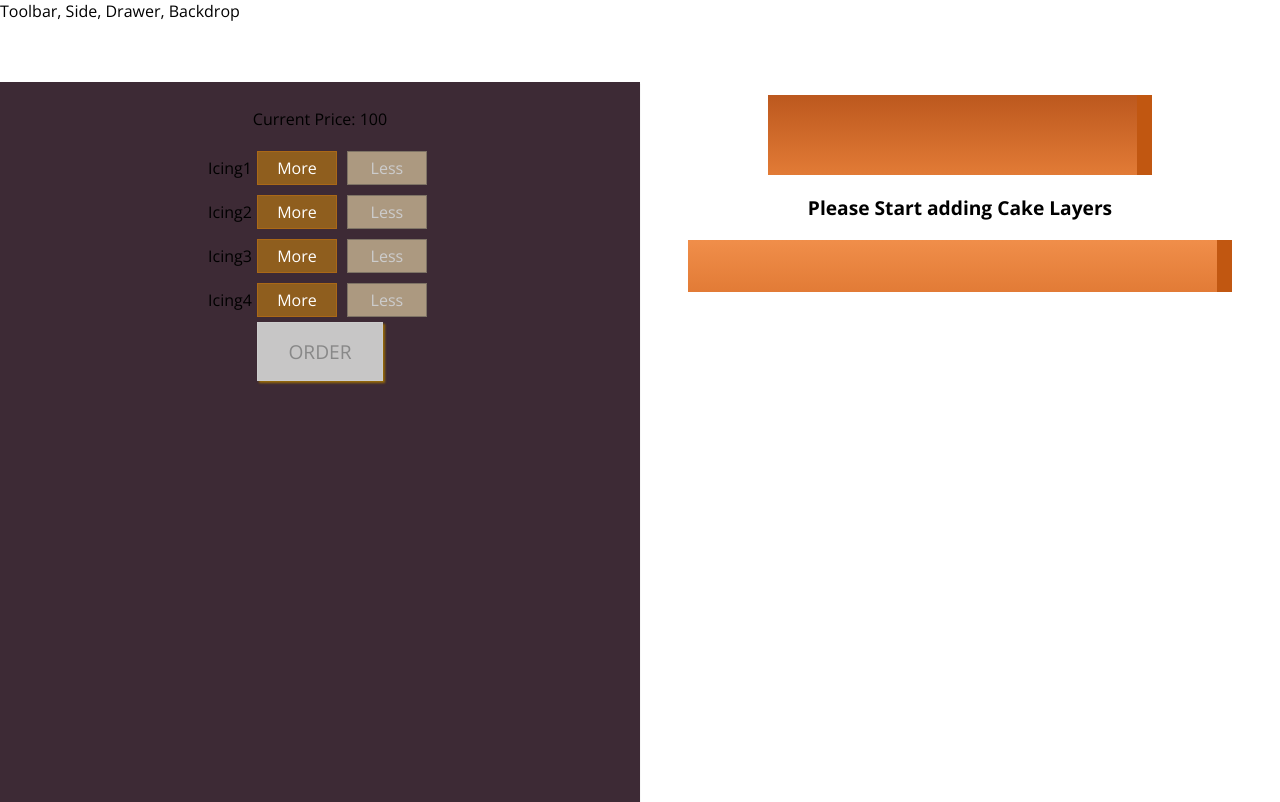
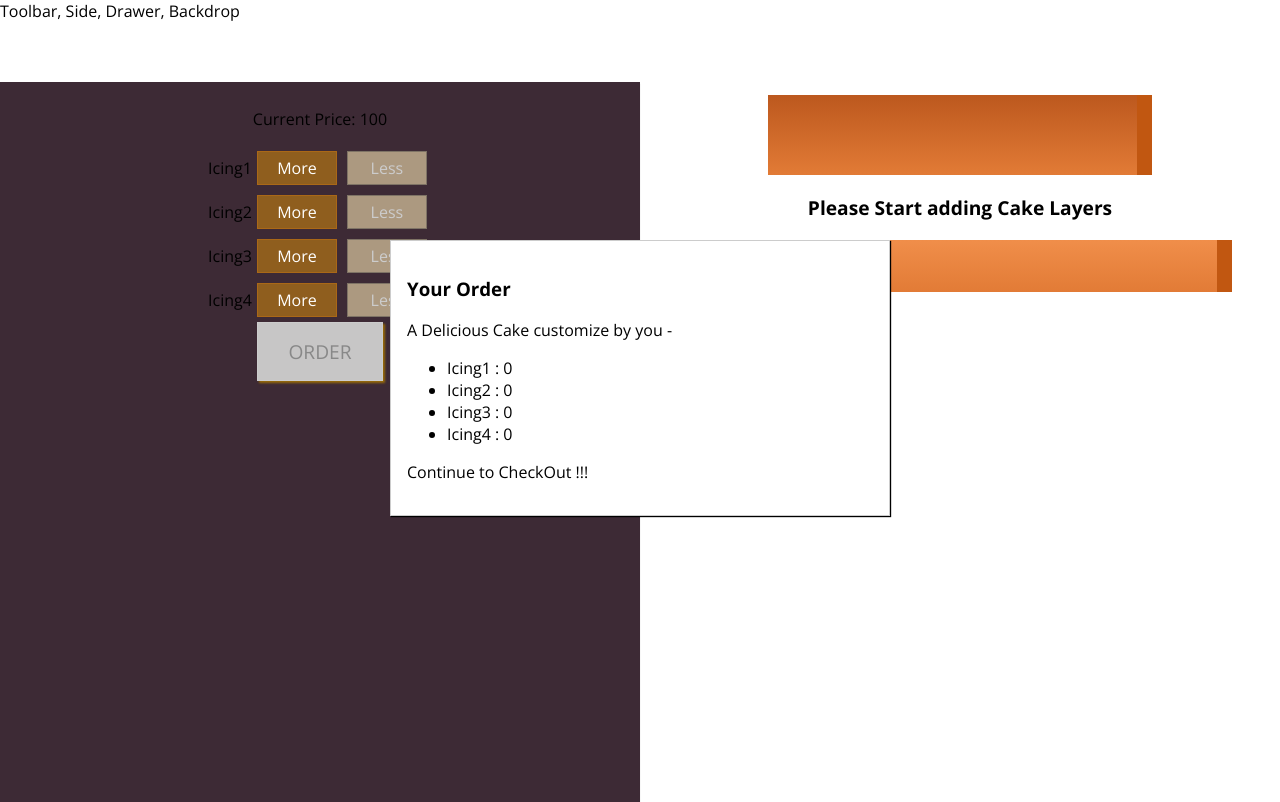
Before and after one commit to devartstar/Cake-Store, a React (Create React App) app: page / in a window 1280 px wide. Built offline with nearby package versions, Linux system fonts and the light colour scheme.

Commit message:
Coded the modal to dynamically fetch data and display

```diff
--- /dev/null
+++ b/src/components/Cake/OrderSummary/OrderSummary.js
@@ -0,0 +1,22 @@
+import React from 'react'
+import Aux from '../../../hoc/Aux';
+
+const orderSummary = (props) => {
+    const ingredientSummary = Object.keys(props.ingredients).map(igKey => {
+        return <li key={igKey}><span style={{textTransform : 'capitalize'}}>{igKey}</span> : {props.ingredients[igKey]}</li>
+    })
+
+    return (
+        <Aux>
+            <h3>Your Order</h3>
+            <p>A Delicious Cake customize by you -</p>
+            <ul>
+                {ingredientSummary}
+            </ul>
+            <p>Continue to CheckOut !!!</p>
+        </Aux>
+    )
+}
+
+
+export default orderSummary;
--- /dev/null
+++ b/src/components/UI/Modal/Modal.js
@@ -0,0 +1,8 @@
+import React from 'react';
+import classes from './Modal.module.css';
+
+const modal = (props) => (
+    <div className={classes.Modal}>{props.children}</div>
+);
+
+export default modal;
--- /dev/null
+++ b/src/components/UI/Modal/Modal.module.css
@@ -0,0 +1,20 @@
+.Modal {
+    position: fixed;
+    z-index: 500;
+    background-color: white;
+    width: 70%;
+    border: 1px solid #ccc;
+    box-shadow: 1px 1px 1px black;
+    padding: 16px;
+    left: 15%;
+    top: 30%;
+    box-sizing: border-box;
+    transition: all 0.3s ease-out;
+}
+
+@media (min-width: 600px) {
+    .Modal {
+        width: 500px;
+        left: calc(50% - 250px);
+    }
+}
--- a/src/containers/CakeBuilder/CakeBuilder.js
+++ b/src/containers/CakeBuilder/CakeBuilder.js
@@ -2,6 +2,9 @@
 import Aux from '../../hoc/Aux';
 import Cake from '../../components/Cake/Cake';
 import BuildControls from '../../components/Cake/BuildControls/BuildControls';
+import Modal from '../../components/UI/Modal/Modal';
+import OrderSummary from '../../components/Cake/OrderSummary/OrderSummary';
+
 /**
  * CakeBuilder is the MAIN PAGE where both
  * the cake ingredients
@@ -83,6 +86,10 @@
         }
         return(
             <Aux>
+                <Modal>
+                    <OrderSummary ingredients = {this.state.ingredients} />
+                </Modal>
+
                 <Cake ingredients = {this.state.ingredients}/>
                 <BuildControls
                     ingredientAdded={this.addIngredientHandler}
```
Also changed, not shown: src/components/UI/Backdrop/Backdrop.js (added).
